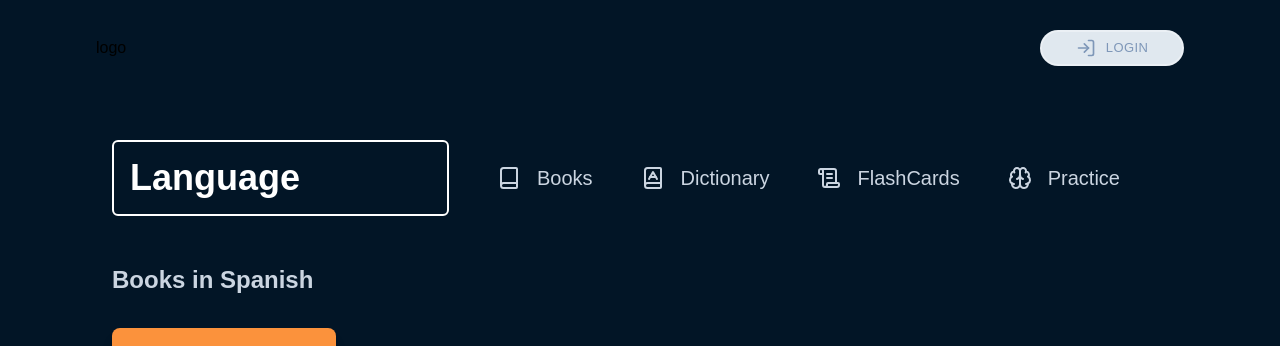
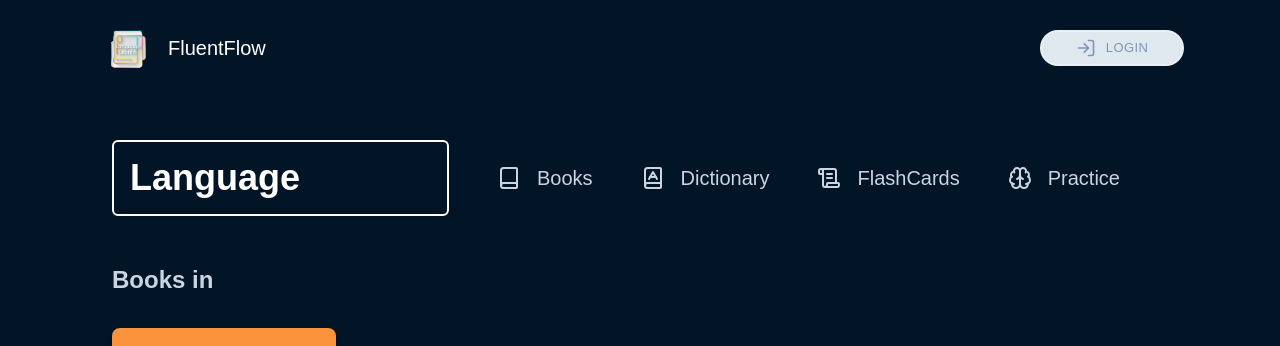
Before and after one commit to lukaChikashvili/taro, a React (Vite) app in the folder frontend/: page /langhub/1/1 in a window 1280 px wide. Shown: the top 346 px of the page. Built offline with nearby package versions, Linux system fonts and the light colour scheme; no server answers; a web font is replaced by a local one.

Commit message:
add logo

```diff
--- a/frontend/src/components/BookDetail.jsx
+++ b/frontend/src/components/BookDetail.jsx
@@ -12,6 +12,9 @@ pdfjs.GlobalWorkerOptions.workerSrc = new URL(
 ).toString();
 
 const BookDetail = () => {
+
+
+
 
 
 
--- a/frontend/src/components/LangHub.jsx
+++ b/frontend/src/components/LangHub.jsx
@@ -62,7 +62,7 @@ const LangHub = () => {
           </Link>
         </div>
       </div>
-      <h2 className="text-2xl font-semibold mb-4 mt-12 text-slate-300">Books in Spanish</h2>
+      <h2 className="text-2xl font-semibold mb-4 mt-12 text-slate-300">Books in {allLangs?.name}</h2>
 
       <div className="mt-8 flex items-center w-full gap-12">
 
--- a/frontend/src/components/NavBar.jsx
+++ b/frontend/src/components/NavBar.jsx
@@ -5,6 +5,7 @@ import { useDispatch, useSelector } from 'react-redux';
 import { useLogoutMutation } from '../../redux/api/userSlice';
 import { logout } from '../../redux/features/auth/authSlice';
 import { LogIn, LogOut} from 'lucide-react'
+import logo from '../assets/logo.png'
 
 const NavBar = () => {
     let navigate = useNavigate();
@@ -30,7 +31,9 @@ const NavBar = () => {
   return (
     <div className='w-full flex items-center justify-between px-[6rem] h-[6rem]'>
        <div>
-         <h1 onClick={() => navigate("/")}>logo</h1>
+         <h1 onClick={() => navigate("/")} className='text-white text-xl flex items-center gap-2'>
+          <img src = {logo} className='w-16 ' />
+          FluentFlow</h1>
        </div>
 
        <nav>
```
Also changed, not shown: frontend/src/assets/logo.png (added).
